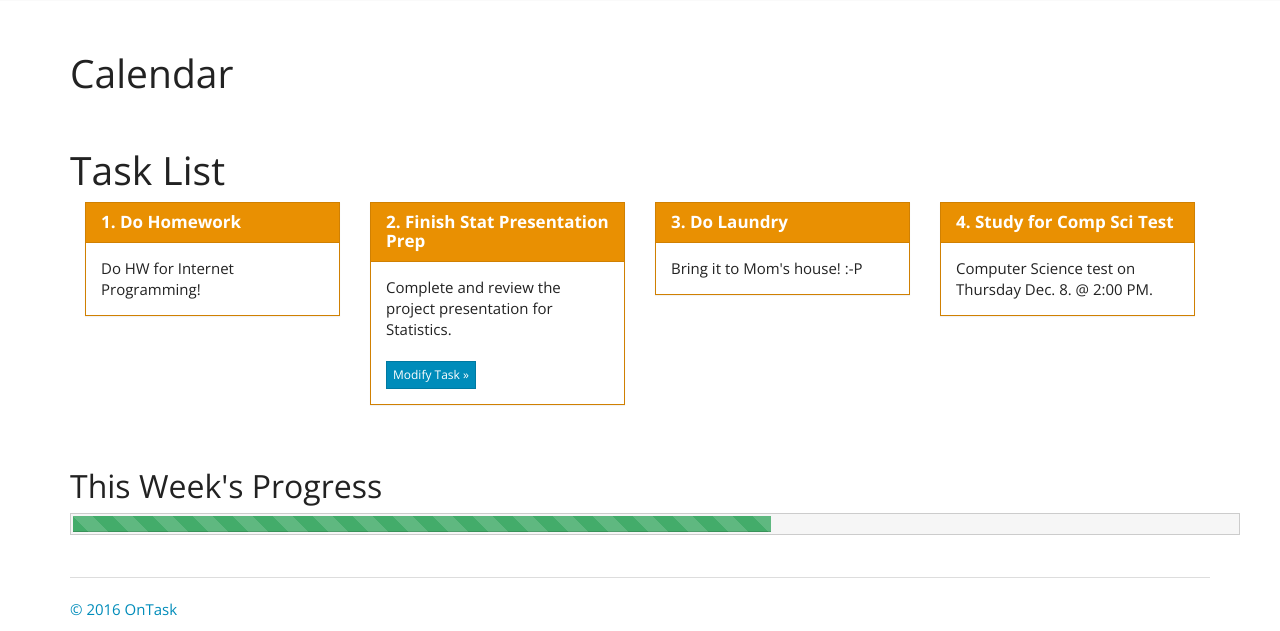
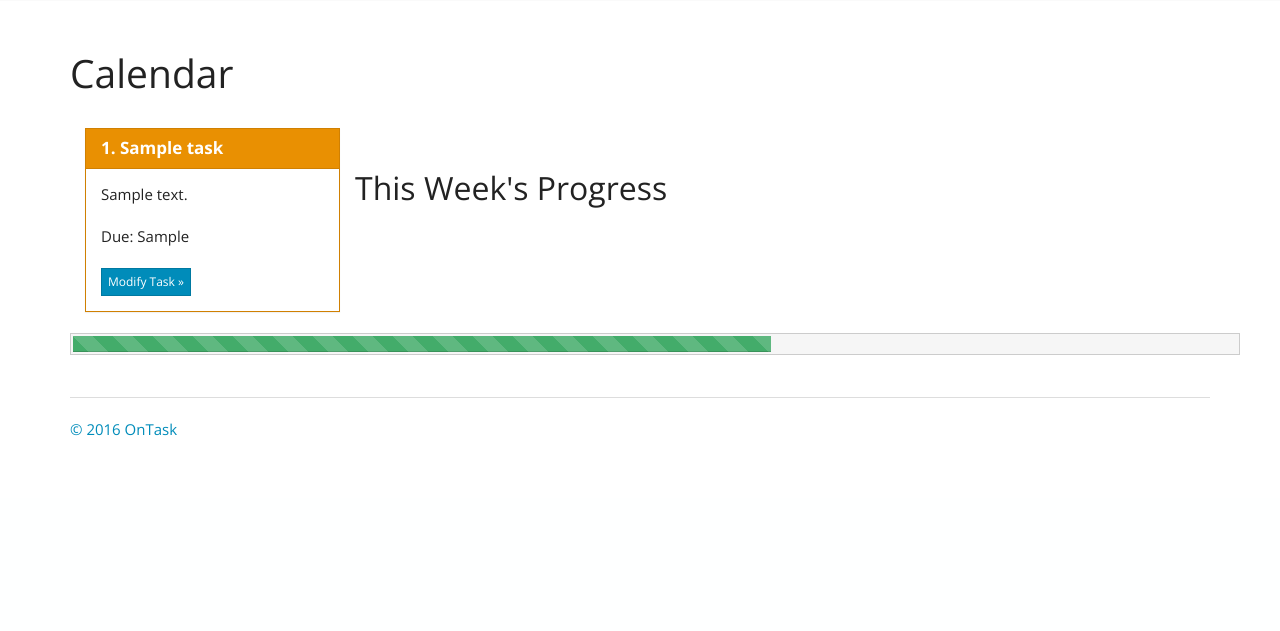
Before and after one commit to jebert142/OnTask_IpProject, a PHP site: page /yourSchedule/tasksHome.php in a window 1280 px wide. Shown: the part 302-933 px from the top of the page. After the commit the page ends 738 px from the top, so only its background shows below. Run offline with PHP 8.4, Linux system fonts and the light colour scheme; the visitor is signed in with stand-in values (Sample User, id 1); tables that the repository leaves empty or names only in its code hold one stand-in row (values such as "Sample post"); some libraries are stand-ins or nearby versions.

Commit message:
did some coooooooooooool things

```diff
--- a/yourSchedule/tasksHome.php
+++ b/yourSchedule/tasksHome.php
@@ -1,6 +1,8 @@
 <?php session_start();
   if($_SESSION['username'] == ""){header("Location: index.php");}
-  $username = $_SESSION['username'];?>
+  $username = $_SESSION['username'];
+  $email = $_SESSION['email'];
+  ?>
 <!DOCTYPE html>
 <html lang="en">
   <head>
@@ -125,11 +127,11 @@
     <br/>
 
 <!--add php foreach that allows each pane to be created for every instance of a task in the database-->
-        <!--tile row-->
+        <!--tile row
       <h1>Task List</h1>
       <div class="row">
         <div class="col-md-12">
-          <!--panel #1-->
+          <!--panel #1
           <div class="col-sm-3">
             <div class="panel panel-warning">
               <div class="panel-heading">
@@ -140,28 +142,50 @@
               </div>
             </div>
           </div>
+-->
+<?php
+    $mysql_access = mysql_connect(localhost, 'group4', 'onTask2016');
 
-          <!--panel #2-->
-          <div class="col-sm-3">
-            <div class="panel panel-warning">
-              <div class="panel-heading">
-                <h3 class="panel-title"><strong>2. Finish Stat Presentation Prep</strong></h3>
-              </div>
-              <div class="panel-body">
-                Complete and review the project presentation for Statistics.
-                <br/>
-                <br/>
-                <!--
-                  HERE'S THE BUTTON
-                  HERE'S THE BUTTON
-                  HERE'S THE BUTTON
-                  HERE'S THE BUTTON-->
-                <a class="btn btn-primary btn-xs" href="../modifyTask.php" role="button">Modify Task &raquo;</a>
-              </div>
-            </div>
-          </div>
+    if(!$mysql_access)
+    {
+      die('Could not connect: ' . mysql_error());
+    }
 
-          <!--panel #3-->
+    mysql_select_db('group4');
+
+    $query = "SELECT * FROM Task WHERE userEmail = '$email'";
+    $result = mysql_query($query, $mysql_access);
+    $i=0;
+    while($row = mysql_fetch_row($result)){
+      $i++;
+      $tempid = $row[0];
+      $tempuserEmail = $row[1];
+      $title = $row[2];
+      $start = $row[3];
+      $descrip = $row[4];
+      $difficulty = $row[5];
+
+          //<!--panel #2-->
+   echo      " <div class='col-sm-3'>";
+   echo         "<div class='panel panel-warning'>";
+   echo           "<div class='panel-heading'>";
+   echo             "<h3 class='panel-title'><strong> $i. $title</strong></h3>";
+   echo           "</div>";
+   echo           "<div class='panel-body'>";
+   echo                 "$descrip";
+   echo             "<br/>";
+   echo             "<br/>";
+   echo             "Due: $start";
+   echo             "<br/>";
+   echo             "<br/>";
+   echo             "<a class='btn btn-primary btn-xs' href='../modifyTask.php' role='button'>Modify Task &raquo;</a>";
+   echo           "</div>";
+   echo         "</div>";
+   echo       "</div>";
+    }//end for loop
+    mysql_close($mysql_access);
+?>
+          <!--panel #3
           <div class="col-sm-3">
             <div class="panel panel-warning">
               <div class="panel-heading">
@@ -173,7 +197,7 @@
             </div>
           </div>
 
-          <!--panel #4-->
+          <!--panel #4
           <div class="col-sm-3">
             <div class="panel panel-warning">
               <div class="panel-heading">
@@ -186,7 +210,7 @@
           </div>
         </div>
       </div>
-
+-->
     <!--progress bar-->
     <div class="container">
     <br/>
```
